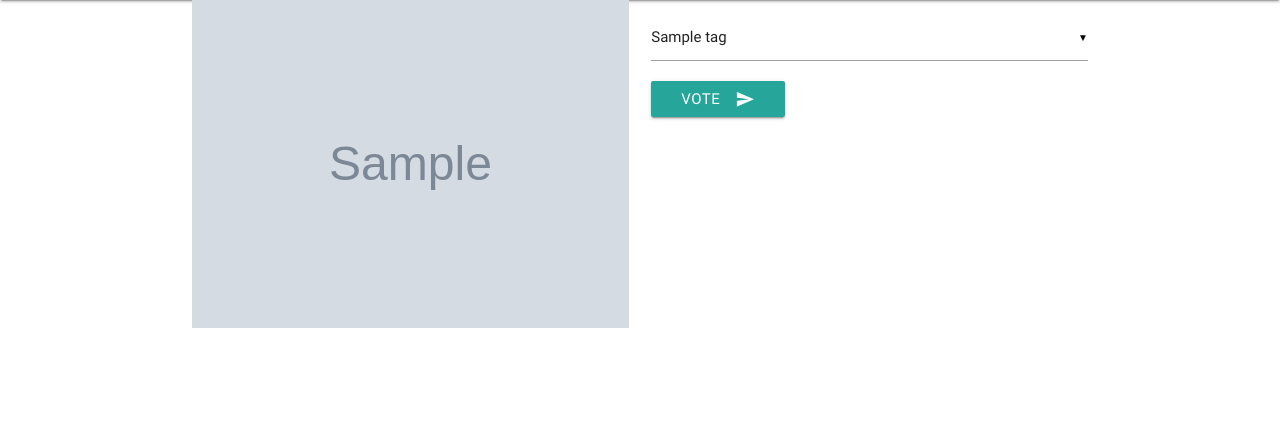
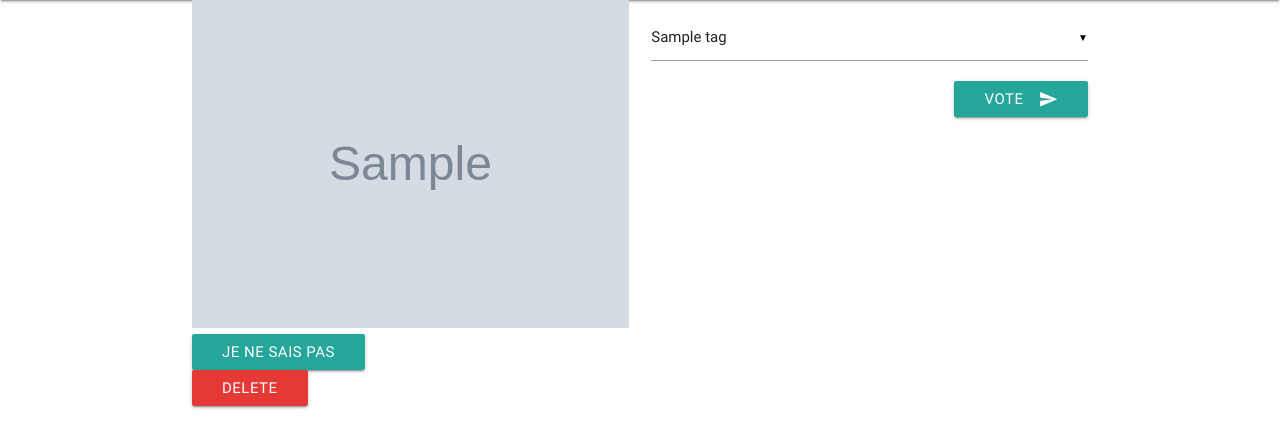
Before and after one commit to sebastienharinck/classification, a Django app: page /images/1/vote/ in a window 1280 px wide. Shown: the part 64-512 px from the top of the page. Run offline with Django 3.2, Linux system fonts and the light colour scheme; a user stored in the database is signed in; tables that the repository leaves empty hold one stand-in row (values such as "Sample post"); grey boxes marked "Sample" are stand-in pictures; some libraries are stand-ins or nearby versions.

Commit message:
add style on vote.html

```diff
--- a/src/images/templates/images/vote.html
+++ b/src/images/templates/images/vote.html
@@ -6,6 +6,13 @@
 
         <div class="col s6">
            <img width="100%" height="auto" src="{{ image.file.url }}" alt="">
+            <form action="">
+                <button class="btn waves-effect waves-light">Je ne sais pas</button>
+            </form>
+
+            <form action="">
+                <button class="btn waves-effect waves-light red darken-1">Delete</button>
+            </form>
         </div>
 
         <form action="{% url 'images:vote' image.id %}" method="POST" class="col s6">
@@ -14,7 +21,7 @@
                 {{ form.tags }}
             </div>
 
-            <button class="btn waves-effect waves-light" type="submit">Vote <i class="material-icons right">send</i></button>
+            <button class="btn waves-effect waves-light right" type="submit">Vote <i class="material-icons right">send</i></button>
         </form>
 
     </div>
```
